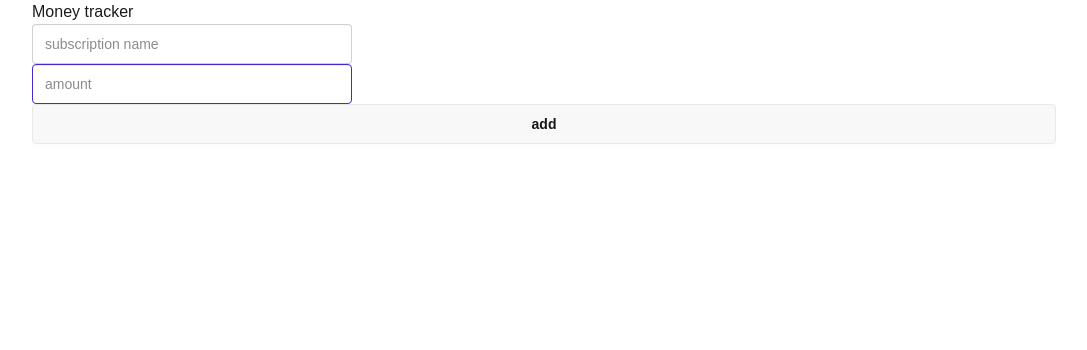
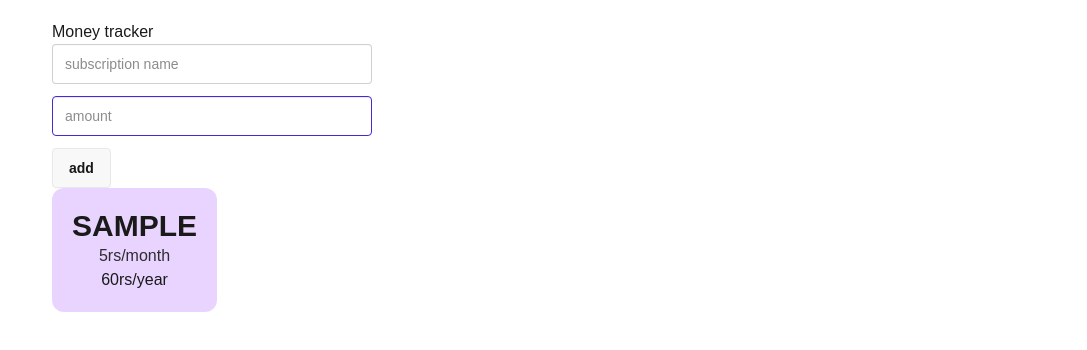
Before and after one commit to rahscripts/myui, a Next.js app: page / in a window 1280 px wide. Both pictures are taken after typing "Sample", "5" into the empty fields and a click on the button "add". Shown: the top 350 px of the page, without its empty margins (96-1183 px from the left). Built offline with nearby package versions, Linux system fonts and the light colour scheme; a web font is replaced by a local one.

Commit message:
product card micro

```diff
--- a/app/components/Input.tsx
+++ b/app/components/Input.tsx
@@ -3,8 +3,9 @@
 import { useState } from "react";
 
 type M = [
-    sub: string,
-    amount: string
+   { sub: string,
+    amount: string,
+    color: number,}
 ]
 
 const Input = () => {
@@ -12,12 +13,26 @@ const Input = () => {
     const [sub, setSub] = useState("");
     const [amount, setAmount] = useState("");
 
-    const [mobject, setMobject]= useState<M | []>([]);
+    const [mobject, setMobject]= useState<M>([]);
 
+    const colorOn = [
+        "bg-green-200",
+       "bg-red-200",
+         "bg-blue-200",
+       "bg-purple-200",
+         "bg-indigo-200",
+
+    ]
 
     const handleAdd = () => {
+
+        if (amount === "") return ;
+        if (sub === "") return ;
         const newOn = {
-            sub, amount
+            sub,
+            amount,
+            color: Math.floor(Math.random() * 4) + 1,
+            id: crypto.randomUUID(),
         }
 
         setMobject(prev => [...prev, newOn])
@@ -28,12 +43,22 @@ const Input = () => {
     console.log(mobject);
 
   return (
-    <div className="flex flex-col gap-3s">
-       <input value={sub} onChange={(e) => setSub(e.target.value)} type="text" placeholder="subscription name" className="input" />
-       <input value={amount} onChange={(e) => setAmount(e.target.value)} type="number" placeholder="amount" className="input input-primary" />
-
-       <button className="btn" onClick={handleAdd}>add</button>
-    </div>
+    <section>
+        <div className="flex flex-col gap-3">
+           <input value={sub} onChange={(e) => setSub(e.target.value)} type="text" placeholder="subscription name" className="input" />
+           <input value={amount} onChange={(e) => setAmount(e.target.value)} type="number" placeholder="amount" className="input input-primary" />
+           <button className="btn w-fit" onClick={handleAdd}>add</button>
+        </div>
+        <div className="flex gap-2">
+            {mobject.map((m) => (
+                <div key={m.id} className={`${colorOn[m.color]} flex flex-col items-center justify-center w-fit p-5 rounded-xl `}>
+                    <div className="font-bold uppercase text-3xl">{m.sub}</div>
+                    <div className="opacity-90">{m.amount}rs/month</div>
+                    <div>{12 * Number(m.amount)}rs/year</div>
+                </div>
+            ))}
+        </div>
+    </section>
   )
 }
 
--- a/app/page.tsx
+++ b/app/page.tsx
@@ -2,7 +2,7 @@ import Input from "./components/Input";
 
 export default function Home() {
   return (
-   <main className="bg-white min-h-screen">
+   <main className="bg-white p-5 min-h-screen">
       <h1>Money tracker</h1>
       <Input />
      </main>
```
